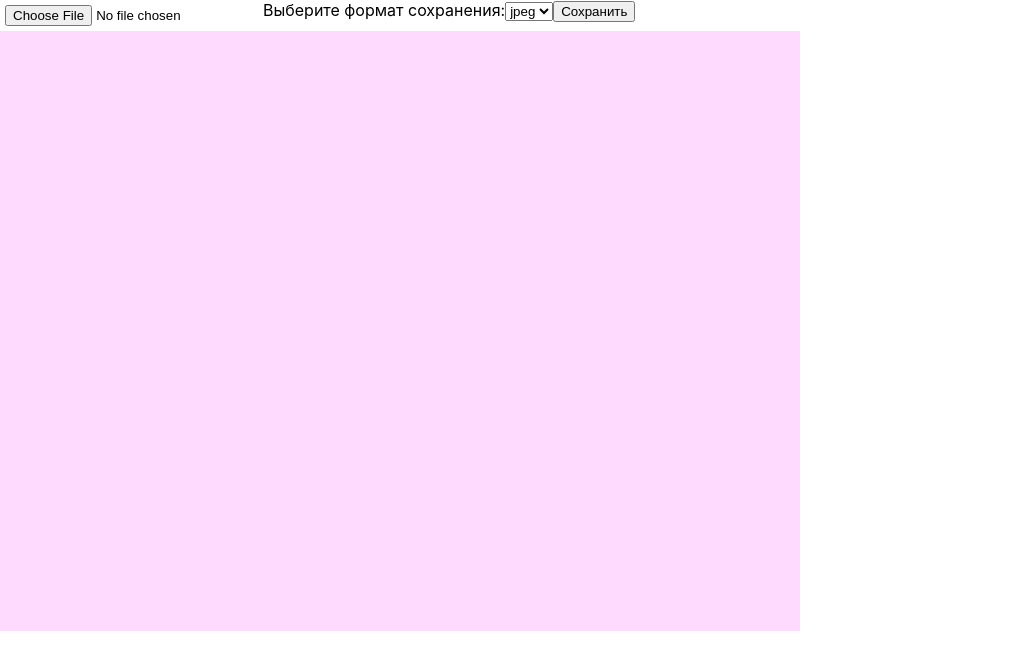
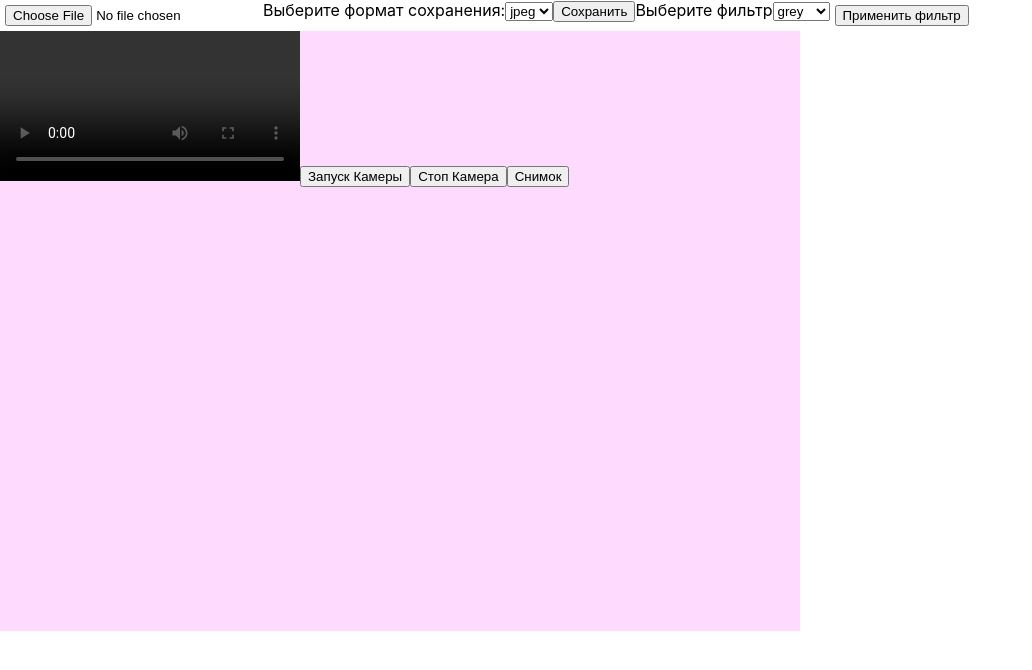
Before and after one commit to Vokhmintseva/photo_editor, a React (Create React App) app: page / in a window 1280 px wide. Shown: the top 670 px of the page, without its empty margins (0-1032 px from the left). Built offline with nearby package versions, Linux system fonts and the light colour scheme.

Commit message:
добавлено фото с камеры

```diff
--- a/src/App.tsx
+++ b/src/App.tsx
@@ -2,23 +2,16 @@ import React from 'react';
 import './App.css';
 import {Editor} from './model';
 import EditorComponent from './EditorComponent/EditorComponent';
-import {createCanvas} from './actions'
 
-// interface AppProps {
-//   editor: Editor
-// }
 
-function App() {
+interface AppProps {
+  editor: Editor
+}
 
-  let editor: Editor = {
-    canvas: {} as ImageData,
-    selectedObject: null,
-  }
-  editor.canvas = createCanvas(editor).canvas;
-
+function App(appProps: AppProps) {
   return (
     <div className="App">
-      <EditorComponent editor={editor}/>
+      <EditorComponent editor={appProps.editor}/>
     </div>
   );
 }
--- a/src/Buttons/SaveButton.tsx
+++ b/src/Buttons/SaveButton.tsx
@@ -1,12 +1,12 @@
 import React, { useRef} from 'react'
 import {Editor} from '../model'
 
-interface Sav {
+interface SaveButtonProps {
     editor: Editor,
     reference: any
 }
 
-function SaveButton(saveButtonProps: Sav) {
+function SaveButton(saveButtonProps: SaveButtonProps) {
 
     enum Format {jpeg, png};
     let f = Format.jpeg;
--- a/src/EditorComponent/EditorComponent.tsx
+++ b/src/EditorComponent/EditorComponent.tsx
@@ -1,70 +1,70 @@
-import React, { useRef, useEffect } from 'react'
+import React, { useRef, useEffect, useState } from 'react'
 import {Editor} from '../model'
 import Toolbar from '../Toolbar/Toolbar';
+import { dispatch, getEditor } from '../reducer';
+import {selectArea} from '../actions';
+import Video from '../UI/Video';
 
 interface EditorComponentProps {
     editor: Editor
 }
 
-function EditorComponent({editor}: EditorComponentProps) {
+function EditorComponent(editProps: EditorComponentProps) {
+    console.log('rendering editor component');
+    const [mouseDownCoordinates, setMouseDownCoordinates] = useState({x: 0, y: 0});
+    const [mouseUpCoordinates, setMouseUpCoordinates] = useState({x: 0, y: 0});
+    const [selectionParams, setSelectionParams] = useState({x: 0, y: 0, width: 0, height: 0})
 
     let canvasRef = useRef(null);
+
+
     useEffect(() => { //функция запутится после рендеринга
         const canv: HTMLCanvasElement = canvasRef.current!;
         var context = canv.getContext('2d') as CanvasRenderingContext2D;
-        context.putImageData(editor.canvas, 0, 0, 0, 0, editor.canvas.width, editor.canvas.height);
+        context.putImageData(editProps.editor.canvas, 0, 0, 0, 0, editProps.editor.canvas.width, editProps.editor.canvas.height);
     });
 
+    function onMouseUpHandler(event: React.MouseEvent<HTMLCanvasElement, MouseEvent>) {
+        setMouseUpCoordinates({x: event.clientX, y: event.clientY});
+        if ((mouseUpCoordinates.x !== mouseDownCoordinates.x) && (mouseUpCoordinates.y !== mouseDownCoordinates.y)) {
+            let startX = Math.min(mouseUpCoordinates.x, mouseDownCoordinates.x);
+            let startY = Math.min(mouseUpCoordinates.y, mouseDownCoordinates.y);
+            let width = Math.abs(mouseUpCoordinates.x - mouseDownCoordinates.x);
+            let height = Math.abs(mouseUpCoordinates.y - mouseDownCoordinates.y);
+            setSelectionParams({x: startX, y: startY, width: width, height: height});
+            dispatch(selectArea, {startPoint: mouseDownCoordinates, endPoint: mouseUpCoordinates});
+        }
+    }
 
     return (
         <div>
-            <Toolbar editor={editor} reference={canvasRef}/>
-            <canvas
-                ref={canvasRef} //React установит .current на этот DOM-узел
-                width={editor.canvas.width}
-                height={editor.canvas.height}
-            />
+            <Toolbar editor={editProps.editor} reference={canvasRef}/>
+            <div style={{position: 'relative'}}>
+                <canvas
+                    style={{position: 'absolute'}}
+                    ref={canvasRef} //React установит .current на этот DOM-узел
+                    width={editProps.editor.canvas.width}
+                    height={editProps.editor.canvas.height}
+                    onMouseDown={(e) => setMouseDownCoordinates({x: e.clientX, y: e.clientY})}
+                    onMouseUp={onMouseUpHandler}
+
+                />
+
+                <div style={{
+                        position: 'absolute',
+                        border: '4px dashed black',
+                        top: `${selectionParams.x}`,
+                        left: `${selectionParams.y}`,
+                        width: `${selectionParams.width}`,
+                        height: `${selectionParams.height}`,
+                     }}
+                ></div>
+
+                <Video editor={editProps.editor} reference={canvasRef}/>
+
+            </div>
         </div>
     )
 }
+
 export default EditorComponent;
-
-
-
-
-
-
-
-
-
-
-
-
-
-
-// const Canvas = props => {
-
-//   const canvasRef = useRef(null)
-
-//   useEffect(() => {
-//     const canvas = canvasRef.current
-//     const context = canvas.getContext('2d')
-//     //Our first draw
-//     context.fillStyle = '#000000'
-//     context.fillRect(0, 0, context.canvas.width, context.canvas.height)
-//   }, [])
-
-//   return <canvas ref={canvasRef} {...props}/>
-// }
-
-// export default Canvas
-
-
-        //console.log(context.getImageData(0, 0, 20, 20).data);
-
-
-        // var data = new Uint8Array(20 * 20 * 4);
-        // crypto.getRandomValues(data);
-        // var img = new ImageData(new Uint8ClampedArray(data.buffer), 20, 20);
-        // context.putImageData(img, 0, 0);
-        // console.log(context.getImageData(0, 0, 20, 20));
--- a/src/Toolbar/Toolbar.tsx
+++ b/src/Toolbar/Toolbar.tsx
@@ -1,8 +1,11 @@
-import React, { useRef, useEffect } from 'react'
+import React, { useState } from 'react'
 import {Editor} from '.././model'
 import './Toolbar.css';
+import Select from '../UI/Select/Select';
 import OpenButton from '../Buttons/OpenButton';
 import SaveButton from '../Buttons/SaveButton';
+import {applyFilter} from '../actions';
+import { dispatch } from '../reducer';
 
 interface ToolbarProps {
     editor: Editor,
@@ -10,10 +13,38 @@ interface ToolbarProps {
 }
 
 function Toolbar(toolbarProps: ToolbarProps) {
+    //console.log('rendering toolbar')
+    const [filter, setFilter] = useState("grey");
+
+    function selectChangeHandler(event: any): void {
+        setFilter(event.target.value)
+    }
+
+    function filterButtonHandler(event: React.MouseEvent<HTMLButtonElement, MouseEvent>) {
+        //console.log(filter);
+        dispatch(applyFilter, {filterColor: filter})
+    }
+
+    const select = <Select
+        label="Выберите фильтр"
+        value={filter}
+        onChange={selectChangeHandler}
+        options={[
+            {text: "grey", value: "grey"},
+            {text: "red", value: "red"},
+            {text: "green", value: "green"},
+            {text: "blue", value: "blue"},
+        ]}
+    />
+
     return (
+
         <div className='toolbar'>
+
             <OpenButton editor={toolbarProps.editor} reference={toolbarProps.reference}/>
             <SaveButton editor={toolbarProps.editor} reference={toolbarProps.reference}/>
+            {select}
+            <button onClick={filterButtonHandler}>Применить фильтр</button>
         </div>
     )
 }
--- /dev/null
+++ b/src/UI/Select/Select.tsx
@@ -0,0 +1,37 @@
+import React from 'react';
+import './Select.css';
+
+interface SelectProps {
+    label: string,
+    value: string,
+    onChange: (event: any) => void,
+    options: Array<Object>;
+}
+
+const Select = (props: SelectProps) => {
+    const htmlFor = `${props.label}-${Math.random()}`
+
+    return (
+        <div className="">
+            <label htmlFor={htmlFor}>{props.label}</label>
+            <select
+                id={htmlFor}
+                value={props.value}
+                onChange={props.onChange}
+            >
+                {props.options.map((option: any, index: any) => {
+                    return (
+                        <option
+                            value={option.value}
+                            key={option.value + index}
+                        >
+                            {option.text}
+                        </option>
+                    )
+                })}
+            </select>
+        </div>
+    )
+}
+
+export default Select;
--- /dev/null
+++ b/src/UI/Video.tsx
@@ -0,0 +1,60 @@
+import React, { useRef, useEffect, useState } from 'react';
+import {Editor} from '../model';
+import {addImage} from '../actions'
+import { dispatch } from '../reducer';
+
+interface VideoProps {
+    editor: Editor,
+    reference: any
+}
+
+function Video (videoProps: VideoProps) {
+    const [isStreaming, toggleIsStreaming] = useState(false);
+    let video: any;
+
+    function startWebcam() {
+        if (navigator.mediaDevices.getUserMedia) {
+            //метод  MediaDevices.getUserMedia() запрашивая медиапоток
+            //Успешное выполнение промиса передает объект потока( stream ) в качестве параметра функции метода then()
+            navigator.mediaDevices.getUserMedia({audio: false, video: true }).then(function (stream) {
+                video = document.querySelector("#video");
+                if(video){
+                    //stream присваевается свойству srcObject элемента <video>, направляя поток в него
+                    video.srcObject = stream;
+                    video.onloadedmetadata = function() {
+                        video!.play();
+                    };
+                }
+            }).catch(function (err0r) {
+                console.log("!!!!!"+err0r);
+            });
+        }
+    }
+
+    function stopWebcam() {
+        console.log(video.srcObject.getVideoTracks()[0]);
+        video.srcObject.getVideoTracks()[0].stop();
+    }
+
+    function snapshot() {
+        let canvas: HTMLCanvasElement = videoProps.reference.current;
+        let context = canvas!.getContext('2d');
+        context!.drawImage(video, 0, 0);
+        let newImgData = context!.getImageData(0, 0, canvas.width, canvas.height);
+        dispatch(addImage, {newImage: newImgData})
+        video.srcObject.getVideoTracks()[0].stop();
+    }
+
+    return (
+        <div style={{position: 'absolute'}}>
+            <video id="video" controls autoPlay></video>
+            <button onClick={startWebcam}>Запуск Камеры</button>
+            <button onClick={stopWebcam}>Стоп Камера</button>
+            <button onClick={snapshot}>Снимок</button>
+        </div>
+    )
+}
+
+export default Video;
+
+//position: 'relative', top: videoProps.editor.canvas.height
--- a/src/actions.ts
+++ b/src/actions.ts
@@ -16,7 +16,7 @@ export function cleanCanvas(width: number = defaultCanvasWidth, height: number =
 	return new ImageData(new Uint8ClampedArray(bufferArray.buffer), width, height);
 }
 
-export function createCanvas(editor: Editor): Editor {
+export function createCanvas(editor: Editor, payload: Object): Editor {
 	return {
 		...editor,
 		canvas: cleanCanvas(),
@@ -24,21 +24,33 @@ export function createCanvas(editor: Editor): Editor {
 	}
 }
 
-export function resizeCanvas(editor: Editor, newWidth: number, newHeight: number): Editor {
+export function resizeCanvas(editor: Editor, payload: {newWidth: number, newHeight: number}): Editor {
 	return {
 		...editor,
 		canvas: {
 			...editor.canvas,
-			width: newWidth,
-			height: newHeight
+			width: payload.newWidth,
+			height: payload.newHeight
 		}
 	}
 }
 
-export function addImage(editor: Editor, newImage: ImageData): Editor {
+// export function resizeCanvas(editor: Editor, newWidth: number, newHeight: number): Editor {
+// 	return {
+// 		...editor,
+// 		canvas: {
+// 			...editor.canvas,
+// 			width: newWidth,
+// 			height: newHeight
+// 		}
+// 	}
+// }
+
+export function addImage(editor: Editor, payload: {newImage: ImageData}): Editor {
+	console.log('new image', payload.newImage);
 	return {
 		...editor,
-		canvas: newImage,
+		canvas: payload.newImage,
 	}
 }
 
@@ -71,17 +83,17 @@ export function removeCanvas(editor: Editor): Editor {
 	}
 }
 
-export function selectArea(editor: Editor, startPoint: Point, endPoint: Point): Editor {
+export function selectArea(editor: Editor, payload: {startPoint: Point, endPoint: Point}): Editor {
 	return {
 		...editor,
 		selectedObject: {
 			type: 'selectedArea',
 			position: {
-				x: Math.min(startPoint.x, endPoint.x),
-				y: Math.min(startPoint.y, endPoint.y)
+				x: Math.min(payload.startPoint.x, payload.endPoint.x),
+				y: Math.min(payload.startPoint.y, payload.endPoint.y)
 			},
-			w: Math.abs(startPoint.x - endPoint.x),
-			h: Math.abs(startPoint.y - endPoint.y),
+			w: Math.abs(payload.startPoint.x - payload.endPoint.x),
+			h: Math.abs(payload.startPoint.y - payload.endPoint.y),
 		}
 	}
 }
@@ -254,23 +266,53 @@ export function crop(editor: Editor): Editor {
 export function turnImgDataToGrey(editor: Editor): ImageData {
 	let newPxArray: Uint8ClampedArray = editor.canvas.data.slice();
 	for (let i = 0; i < newPxArray.length; i += 4) {
-		let r = newPxArray[i];
-		let g = newPxArray[i + 1];
-		let b = newPxArray[i + 2];
-		newPxArray[i] = (r * 0.393) + (g * 0.769) + (b * 0.189); // red
-		newPxArray[i + 1] = (r * 0.349) + (g * 0.686) + (b * 0.168); // green
-		newPxArray[i + 2] = (r * 0.272) + (g * 0.534) + (b * 0.131); // blue
+		const average = (newPxArray[i] + newPxArray[i + 1] + newPxArray[i + 2]) / 3
+		newPxArray[i] = average
+		newPxArray[i + 1] = average
+		newPxArray[i + 2] = average
+	}
+	return new ImageData(newPxArray, editor.canvas.width, editor.canvas.height);
+}
+
+function filter(editor: Editor, filterColor: string): ImageData {
+	let newPxArray: Uint8ClampedArray = editor.canvas.data.slice();
+	console.log("filterColor", filterColor)
+	if (filterColor === "grey") {
+		for (let i = 0; i < newPxArray.length; i += 4) {
+			const average = (newPxArray[i] + newPxArray[i + 1] + newPxArray[i + 2]) / 3
+			newPxArray[i] = average
+			newPxArray[i + 1] = average
+			newPxArray[i + 2] = average
+		}
+	} else {
+		for (let i = 0; i < newPxArray.length; i += 4) {
+			newPxArray[i] = filterColor === "red" ? newPxArray[i] : 0;
+			newPxArray[i + 1] = filterColor === "green" ? newPxArray[i + 1] : 0;
+			newPxArray[i + 2] = filterColor === "blue" ? newPxArray[i + 2] : 0;
+
+
+			// newPxArray[i + 1] = 0;
+			// newPxArray[i + 2] = 0;
+		}
 	}
 	return new ImageData(newPxArray, editor.canvas.width, editor.canvas.height);
 }
 
 //применить серый фильтр
-export function applyGreyFilter(editor: Editor): Editor {
+export function applyGreyFilter(editor: Editor, payload: Object): Editor {
 	return {
 		...editor,
 		canvas: turnImgDataToGrey(editor),
 	}
 }
+
+export function applyFilter(editor: Editor, payload: {filterColor: string}): Editor {
+	return {
+		...editor,
+		canvas: filter(editor, payload.filterColor),
+	}
+}
+
 
 export function addFigure(editor: Editor, newFigure: ShapeObject): Editor {
 	return {
--- a/src/index.tsx
+++ b/src/index.tsx
@@ -4,19 +4,23 @@ import './index.css';
 import App from './App';
 import * as serviceWorker from './serviceWorker';
 import {Editor} from './model';
-import {createCanvas} from './actions'
+import {createCanvas} from './actions';
+import {editor} from './reducer';
+import {dispatch} from './reducer';
 
-// let editor: Editor = {
-//   canvas: {} as ImageData,
-//   selectedObject: null,
-// }
-// editor.canvas = createCanvas(editor).canvas;
+  // let editor: Editor = {
+  //   canvas: {} as ImageData,
+  //   selectedObject: null,
+  // }
+  // editor.canvas = createCanvas(editor).canvas;
+   dispatch(createCanvas, {});
 
-ReactDOM.render(
-  <React.StrictMode>
-    <App />
-  </React.StrictMode>,
-  document.getElementById('root')
-);
+
+// ReactDOM.render(
+//   <React.StrictMode>
+//     <App editor={editor}/>
+//   </React.StrictMode>,
+//   document.getElementById('root')
+// );
 
 serviceWorker.unregister();
--- /dev/null
+++ b/src/reducer.tsx
@@ -0,0 +1,36 @@
+import {Editor} from './model';
+import App from './App';
+import React from 'react';
+import ReactDOM from 'react-dom';
+import './index.css';
+import * as serviceWorker from './serviceWorker';
+import {addImage, createCanvas} from './actions'
+
+
+export let editor: Editor = {
+    canvas: {} as ImageData,
+    selectedObject: null,
+}
+
+export function dispatch<T>(func: { (edtr: Editor, obj: T): Editor }, obj: T): void {
+    editor =  func(editor, obj);
+
+    // console.log("editor.canvas.width ", editor.canvas.width);
+    // console.log("editor.canvas.height ", editor.canvas.height);
+    if (editor.selectedObject != null) {
+      // console.log('editor.selectedObject.position.x', editor.selectedObject.position.x);
+      // console.log('editor.selectedObject.position.y', editor.selectedObject.position.y);
+      // console.log('editor.selectedObject.w', editor.selectedObject.w);
+      // console.log('editor.selectedObject.h', editor.selectedObject.h);
+    }
+    ReactDOM.render(
+    <React.StrictMode>
+        <App editor={editor}/>
+    </React.StrictMode>,
+    document.getElementById('root')
+    );
+}
+
+export function getEditor(): Editor {
+  return editor;
+}
```
Also changed, not shown: src/Buttons/OpenButton.tsx (+24 -25 lines), src/UI/Select/Select.css (added).
